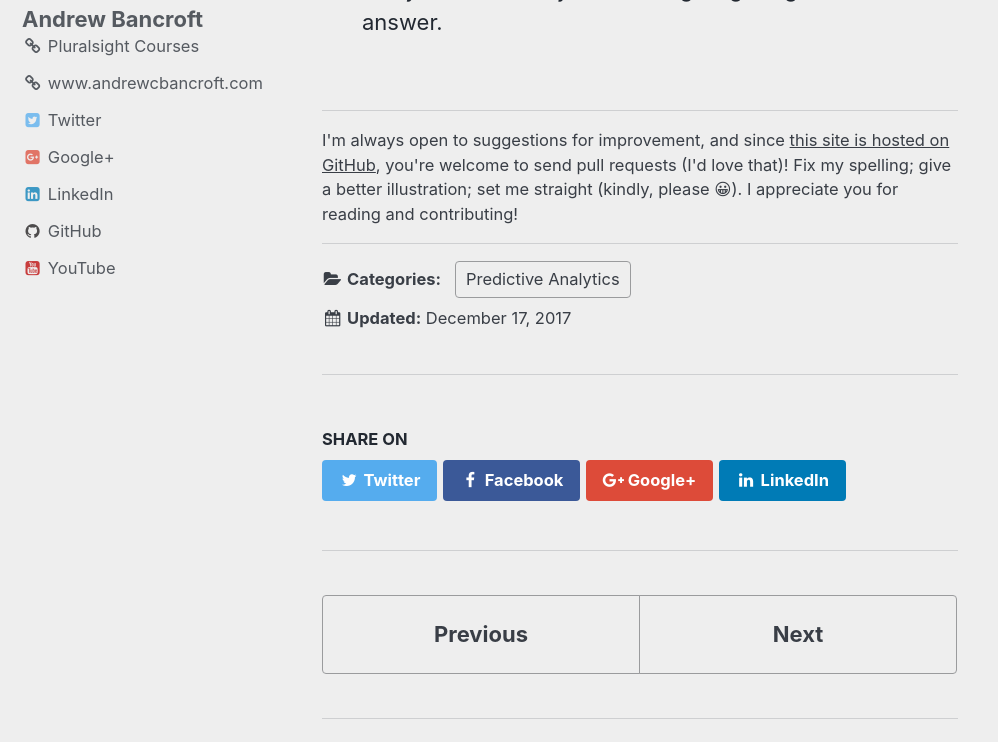
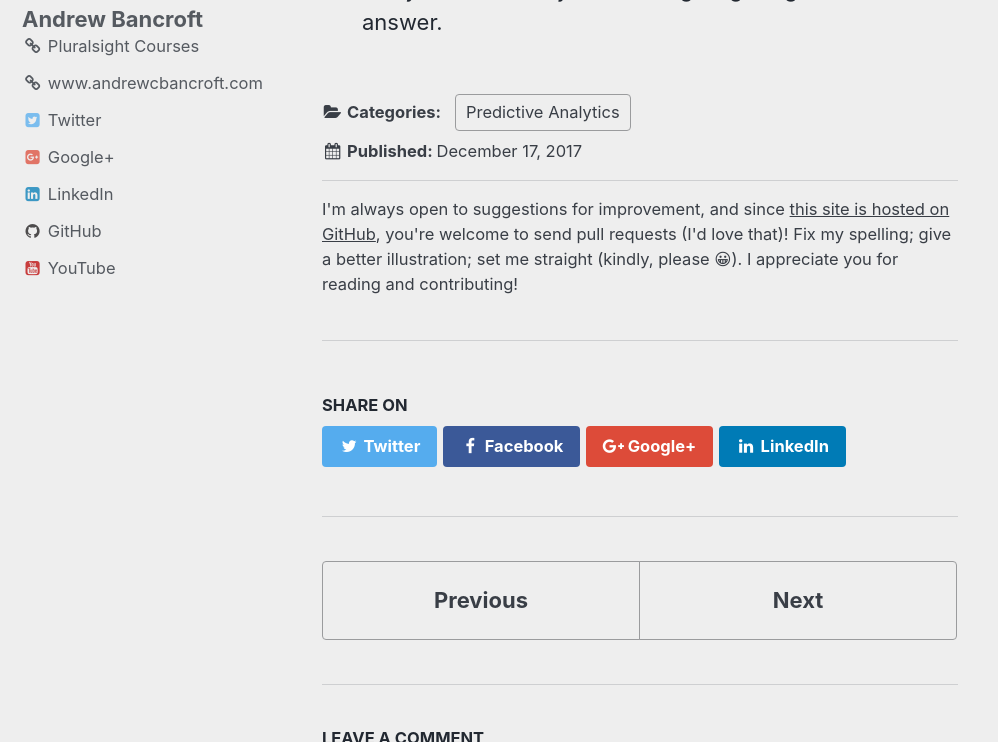
Before and after one commit to andrewcbancroft/datadaylife-blog, a Jekyll site: the page built from _posts/2017-12-17-patterns-and-key-words-of-predictive-analytics-questions.md, in a window 1280 px wide and 900 px high, scrolled down 2238 px, cut to the strip 158-900 px from the top of the window. Shown: the whole strip, without its empty margins (0-998 px from the left). Built offline with Jekyll 4.4.1, drawn with Linux system fonts in a browser that asks for light colours; comment, search, counter and statistics services are not loaded.

Commit message:
Update single.html

```diff
--- a/_layouts/single.html
+++ b/_layouts/single.html
@@ -33,7 +33,7 @@
               {% if page.last_modified_at %}
                 <span><strong><i class="fa fa-fw fa-calendar" aria-hidden="true"></i> {{ site.data.ui-text[site.locale].date_label | default: "Updated:" }}</strong> <time datetime="{{ page.last_modified_at | date: "%Y-%m-%d" }}">{{ page.last_modified_at | date: "%B %d, %Y" }}</time></span>
               {% elsif page.date %}
-                <span><strong><i class="fa fa-fw fa-calendar" aria-hidden="true"></i> {{ site.data.ui-text[site.locale].date_label | default: "Published:" }}</strong> <time datetime="{{ page.date | date_to_xmlschema }}">{{ page.date | date: "%B %d, %Y" }}</time></span>
+                <span><strong><i class="fa fa-fw fa-calendar" aria-hidden="true"></i> Published: </strong> <time datetime="{{ page.date | date_to_xmlschema }}">{{ page.date | date: "%B %d, %Y" }}</time></span>
               {% endif %}
           </p>
           {% endif %}
@@ -54,9 +54,6 @@
       </section>
 
       <footer class="page__meta">
-        <hr>
-        <p>I'm always open to suggestions for improvement, and since <a href="https://github.com/andrewcbancroft/datadaylife-blog">this site is hosted on GitHub</a>, you're welcome to send pull requests (I'd love that)! Fix my spelling; give a better illustration; set me straight (kindly, please 😀). I appreciate you for reading and contributing!</p>
-        <hr>
         {% if site.data.ui-text[site.locale].meta_label %}
           <h4 class="page__meta-title">{{ site.data.ui-text[site.locale].meta_label }}</h4>
         {% endif %}
@@ -64,8 +61,11 @@
         {% if page.last_modified_at %}
           <p class="page__date"><strong><i class="fa fa-fw fa-calendar" aria-hidden="true"></i> {{ site.data.ui-text[site.locale].date_label | default: "Updated:" }}</strong> <time datetime="{{ page.last_modified_at | date: "%Y-%m-%d" }}">{{ page.last_modified_at | date: "%B %d, %Y" }}</time></p>
         {% elsif page.date %}
-          <p class="page__date"><strong><i class="fa fa-fw fa-calendar" aria-hidden="true"></i> {{ site.data.ui-text[site.locale].date_label | default: "Published:" }}</strong> <time datetime="{{ page.date | date_to_xmlschema }}">{{ page.date | date: "%B %d, %Y" }}</time></p>
+          <p class="page__date"><strong><i class="fa fa-fw fa-calendar" aria-hidden="true"></i> Published: </strong> <time datetime="{{ page.date | date_to_xmlschema }}">{{ page.date | date: "%B %d, %Y" }}</time></p>
         {% endif %}
+
+                <hr>
+        <p>I'm always open to suggestions for improvement, and since <a href="https://github.com/andrewcbancroft/datadaylife-blog">this site is hosted on GitHub</a>, you're welcome to send pull requests (I'd love that)! Fix my spelling; give a better illustration; set me straight (kindly, please 😀). I appreciate you for reading and contributing!</p>
       </footer>
 
       {% if page.share %}{% include social-share.html %}{% endif %}
```
